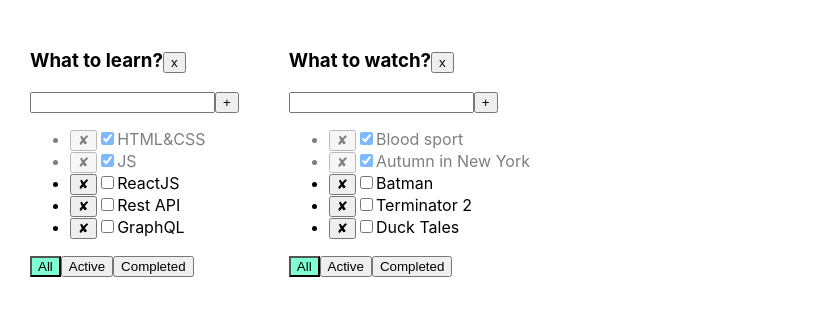
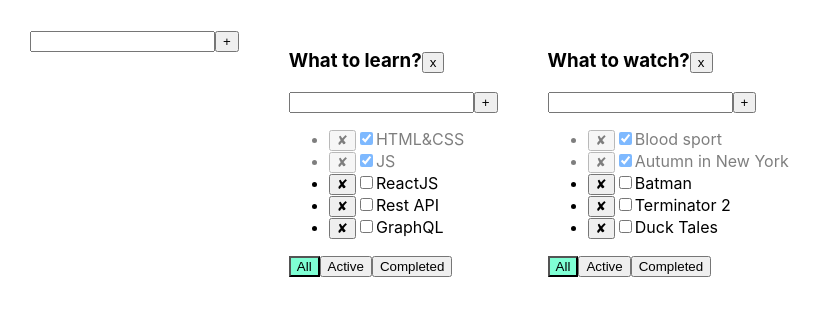
Before and after one commit to Dro5zd/it-incubator-todolist-ts-001, a React (Create React App) app: page / in a window 1280 px wide. Shown: the top 316 px of the page, without its empty margins (0-821 px from the left). Built offline with nearby package versions, Linux system fonts and the light colour scheme.

Commit message:
Lesson 6 add Todolist finish

```diff
--- a/src/AddItemForm.tsx
+++ b/src/AddItemForm.tsx
@@ -0,0 +1,45 @@
+import React, {ChangeEvent, KeyboardEvent, useState} from 'react';
+import classes from './Todolist.module.css';
+
+
+type AddItemFormPropsType = {
+    addItem: (title: string) => void
+}
+
+export const AddItemForm = (props: AddItemFormPropsType) => {
+    const [title, setTitle] = useState('')
+    const [error, setError] = useState<string | null>(null)
+
+    const onChangeInputHandler = (event: ChangeEvent<HTMLInputElement>) => {
+        setTitle(event.currentTarget.value)
+    }
+    const onClickAddTaskButtonHandler = () => {
+        if (title.trim() !== '') {
+            props.addItem(title.trim())
+            setTitle('')
+        } else {
+            setError('Field is require')
+        }
+
+    }
+    const onKeyPressHandler = (event: KeyboardEvent<HTMLInputElement>) => {
+        setError(null)
+        if (event.key === 'Enter') {
+            onClickAddTaskButtonHandler()
+        }
+    }
+
+    return (
+        <div>
+            <div>
+                <input onKeyPress={onKeyPressHandler}
+                       value={title}
+                       onChange={onChangeInputHandler}
+                       className={error ? classes.error : ''}
+                />
+                <button onClick={onClickAddTaskButtonHandler}>+</button>
+                {error && <div className={classes.errorMessage}>{error}</div>}
+            </div>
+        </div>
+    );
+};
--- a/src/App.tsx
+++ b/src/App.tsx
@@ -1,7 +1,8 @@
 import React, {useState} from 'react';
 import './App.css';
-import {Todolist} from './Todolist';
+import {ObjectType, Todolist} from './Todolist';
 import {v1} from 'uuid';
+import {AddItemForm} from './AddItemForm';
 
 export type FilterValuesType = 'all' | 'active' | 'completed';
 
@@ -11,9 +12,13 @@ type TodolistType = {
     filter: FilterValuesType
 }
 
+type TasksStateType = {
+    [key: string]: ObjectType[]
+}
+
 function App() {
 
-    let todolistId1 = v1();
+    let todolistId1 = v1()
     let todolistId2 = v1()
 
 
@@ -30,7 +35,7 @@ function App() {
         }
     ])
 
-    let [tasks, setTasks] = useState({
+    let [tasksObj, setTasks] = useState<TasksStateType>({
             [todolistId1]: [
                 {id: v1(), title: 'HTML&CSS', isDone: true},
                 {id: v1(), title: 'JS', isDone: true},
@@ -49,51 +54,61 @@ function App() {
     );
 
     function removeTask(id: string, todolistId: string) {
-        let todolistTasks = tasks[todolistId]
-        tasks[todolistId] = todolistTasks.filter(t => t.id !== id);
-        setTasks({...tasks});
+        let todolistTasks = tasksObj[todolistId]
+        tasksObj[todolistId] = todolistTasks.filter(t => t.id !== id);
+        setTasks({...tasksObj});
     }
 
     function addTask(title: string, todolistId: string) {
         let task = {id: v1(), title: title, isDone: false};
-        let todolistTasks = tasks[todolistId]
-        tasks[todolistId] = [task, ...todolistTasks]
-        setTasks({...tasks});
+        let todolistTasks = tasksObj[todolistId]
+        tasksObj[todolistId] = [task, ...todolistTasks]
+        setTasks({...tasksObj});
+    }
+
+    function addTodolist(title: string) {
+        let todolist: TodolistType = {
+            id: v1(),
+            title: title,
+            filter: 'all'
+        }
+        setTodolists([todolist, ...todolists])
+        setTasks({
+            ...tasksObj,
+            [todolist.id]: []
+        })
     }
 
     function removeTodolist(id: string) {
         setTodolists(todolists.filter(r => r.id !== id))
-        delete tasks[id]
-        setTasks({...tasks})
+        delete tasksObj[id]
+        setTasks({...tasksObj})
     }
 
 
     function changeFilter(value: FilterValuesType, todolistId: string) {
         setTodolists(todolists.map(tl => tl.id === todolistId ? {...tl, filter: value} : tl))
-        // let todolist = todolists.find(tl=> tl.id === todolistId)
-        // if (todolist){
-        //     todolist.filter = value
-        //     setTodolists([...todolists])
-        // }
     }
 
     const ChangeStatus = (id: string, isDone: boolean, todolistId: string) => {
         // setTasks(tasks.map(i => i.id === id ? {...i, isDone} : i))
-        let todolistTasks = tasks[todolistId]
+        let todolistTasks = tasksObj[todolistId]
         let task = todolistTasks.find(t => t.id === id)
         if (task) {
             task.isDone = isDone
-            setTasks({...tasks})
+            setTasks({...tasksObj})
         }
     }
 
 
     return (
         <div className="App">
-
+            <AddItemForm
+                addItem={addTodolist}
+            />
             {todolists.map(tl => {
 
-                let tasksForTodolist = tasks[tl.id];
+                let tasksForTodolist = tasksObj[tl.id];
 
                 if (tl.filter === 'active') {
                     tasksForTodolist = tasksForTodolist.filter(t => !t.isDone);
@@ -113,6 +128,8 @@ function App() {
                     filter={tl.filter}
                     removeTodolist={removeTodolist}
                 />
+
+
             })}
         </div>
     );
--- a/src/Todolist.tsx
+++ b/src/Todolist.tsx
@@ -1,6 +1,7 @@
-import React, {ChangeEvent, KeyboardEvent, useState} from 'react';
+import React, {ChangeEvent} from 'react';
 import {FilterValuesType} from './App';
 import classes from './Todolist.module.css'
+import {AddItemForm} from './AddItemForm';
 
 export type ObjectType = {
     id: string,
@@ -21,27 +22,7 @@ type TodolistPropsType = {
 }
 
 export const Todolist = (props: TodolistPropsType) => {
-    const [title, setTitle] = useState('')
-    const [error, setError] = useState<string | null>(null)
 
-    const onChangeInputHandler = (event: ChangeEvent<HTMLInputElement>) => {
-        setTitle(event.currentTarget.value)
-    }
-    const onClickAddTaskButtonHandler = () => {
-        if (title.trim() !== '') {
-            props.addTask(title.trim(), props.id)
-            setTitle('')
-        } else {
-            setError('Field is require')
-        }
-
-    }
-    const onKeyPressHandler = (event: KeyboardEvent<HTMLInputElement>) => {
-        setError(null)
-        if (event.key === 'Enter') {
-            onClickAddTaskButtonHandler()
-        }
-    }
     const onClickChangeFilterHandler = (value: FilterValuesType, todolistId: string) => {
         props.changeFilter(value, todolistId)
 
@@ -54,6 +35,10 @@ export const Todolist = (props: TodolistPropsType) => {
         props.removeTodolist(props.id)
     }
 
+    const addTask = (title: string)=>{
+        props.addTask(title, props.id)
+    }
+
 
     return (
         <div>
@@ -61,16 +46,7 @@ export const Todolist = (props: TodolistPropsType) => {
             <h3>{props.title}
                 <button onClick={onClickRemoveTodolistHandler}>x</button>
             </h3>
-            <div>
-                <input onKeyPress={onKeyPressHandler}
-                       value={title}
-                       onChange={onChangeInputHandler}
-                       className={error ? classes.error : ''}
-                />
-                <button onClick={onClickAddTaskButtonHandler}>+</button>
-                {error && <div className={classes.errorMessage}>{error}</div>}
-            </div>
-
+            <AddItemForm addItem={addTask}/>
             <ul>
                 {
                     props.tasks.map((i) => {
```
